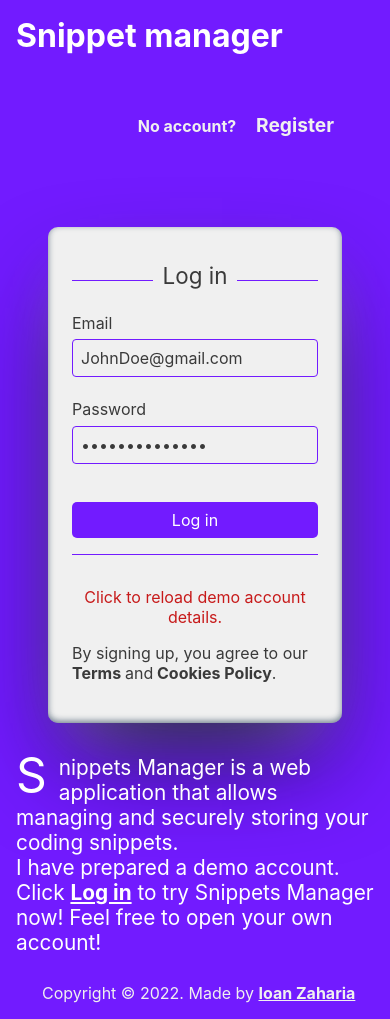
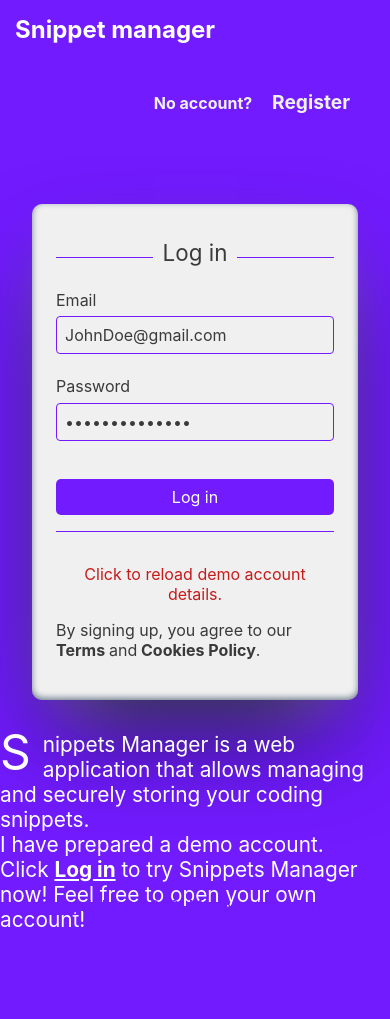
Before and after one commit to zioan/snippets-init-client, a React (Create React App) app: page / in a window 390 px wide. After the commit the page ends 932 px from the top, so only its background shows below. Built offline with nearby package versions, Linux system fonts and the light colour scheme; no server answers.

Commit message:
mobile style fixe

```diff
--- a/public/index.html
+++ b/public/index.html
@@ -21,7 +21,7 @@
       work correctly both with client-side routing and a non-root public URL.
       Learn how to configure a non-root public URL by running `npm run build`.
     -->
-    <title>Snippets Manager</title>
+    <title>Snippet Manager</title>
   </head>
   <body>
     <noscript>You need to enable JavaScript to run this app.</noscript>
--- a/src/components/Footer.scss
+++ b/src/components/Footer.scss
@@ -12,3 +12,13 @@
     text-decoration: underline;
   }
 }
+
+@media screen and (max-width: 769px) {
+  .footer {
+    color: var(--primary-color);
+
+    a {
+      color: var(--primary-color);
+    }
+  }
+}
--- a/src/components/Modal.scss
+++ b/src/components/Modal.scss
@@ -45,3 +45,16 @@
   font-size: 25px;
   cursor: pointer;
 }
+
+@media screen and (max-width: 769px) {
+  .modalContainer {
+    width: 95%;
+
+    .title {
+      margin-bottom: 1rem;
+    }
+    .btn-close {
+      margin-top: 1rem;
+    }
+  }
+}
--- a/src/components/Navbar.js
+++ b/src/components/Navbar.js
@@ -38,11 +38,11 @@ function Navbar() {
       <div>
         <>
           {user && (
-            <>
+            <div className="user-nav">
               {<p className="user">Welcome {username}</p>}
               {window.location.pathname !== "/snippets" && (
                 <button
-                  className="btn-logout"
+                  className="btn-snippets"
                   onClick={() => history.push("./snippets")}
                 >
                   Back to Snippets
@@ -52,7 +52,7 @@ function Navbar() {
               <button className="btn-logout" onClick={logOut}>
                 Log out
               </button>
-            </>
+            </div>
           )}
         </>
       </div>
--- a/src/components/Navbar.scss
+++ b/src/components/Navbar.scss
@@ -7,20 +7,53 @@
   justify-content: space-between;
   color: var(--text-light-color);
 
-  .btn-logout {
+  .btn-logout,
+  .btn-snippets {
     @include lnk();
   }
 
   a,
-  .btn-logout {
-    margin-right: 2rem;
+  .btn-logout,
+  .btn-snippets {
     color: unset;
+  }
+
+  .btn-snippets {
+    margin: 0 1rem;
   }
 
   .user {
     text-align: right;
-    display: inline-block;
+    // display: inline-block;
     margin-right: 2rem;
     cursor: default;
   }
+
+  .user-nav {
+    display: flex;
+  }
 }
+
+@media screen and (max-width: 769px) {
+  .navbar {
+    padding: 1rem;
+    margin-bottom: 0;
+
+    h1 {
+      font-size: 1.5rem;
+      position: fixed;
+      top: 15px;
+      left: 15px;
+    }
+
+    .user-nav {
+      margin-top: 2.5rem;
+      flex-direction: column;
+      justify-content: flex-end;
+
+      // .btn-snippets {
+      //   margin: 0.5rem 0;
+      // }
+    }
+  }
+}
--- a/src/pages/Snippets.scss
+++ b/src/pages/Snippets.scss
@@ -145,6 +145,15 @@
   }
 }
 
+@media screen and (max-width: 769px) {
+  .page-container {
+    margin-top: 1rem;
+    .tags-editor {
+      padding: 0.5rem;
+    }
+  }
+}
+
 @media screen and (max-width: 600px) {
   .page-container {
     .content {
--- a/src/style/index.scss
+++ b/src/style/index.scss
@@ -192,3 +192,9 @@ textarea {
   //close x button
   display: none;
 }
+
+@media screen and (max-width: 769px) {
+  .container {
+    padding: 0;
+  }
+}
--- a/src/style/mixins.scss
+++ b/src/style/mixins.scss
@@ -21,4 +21,7 @@
   border-radius: 10px;
   background: var(--light-color);
   box-shadow: var(--box-shadow);
+  @media screen and (max-width: 769px) {
+    padding: 1rem;
+  }
 }
```
